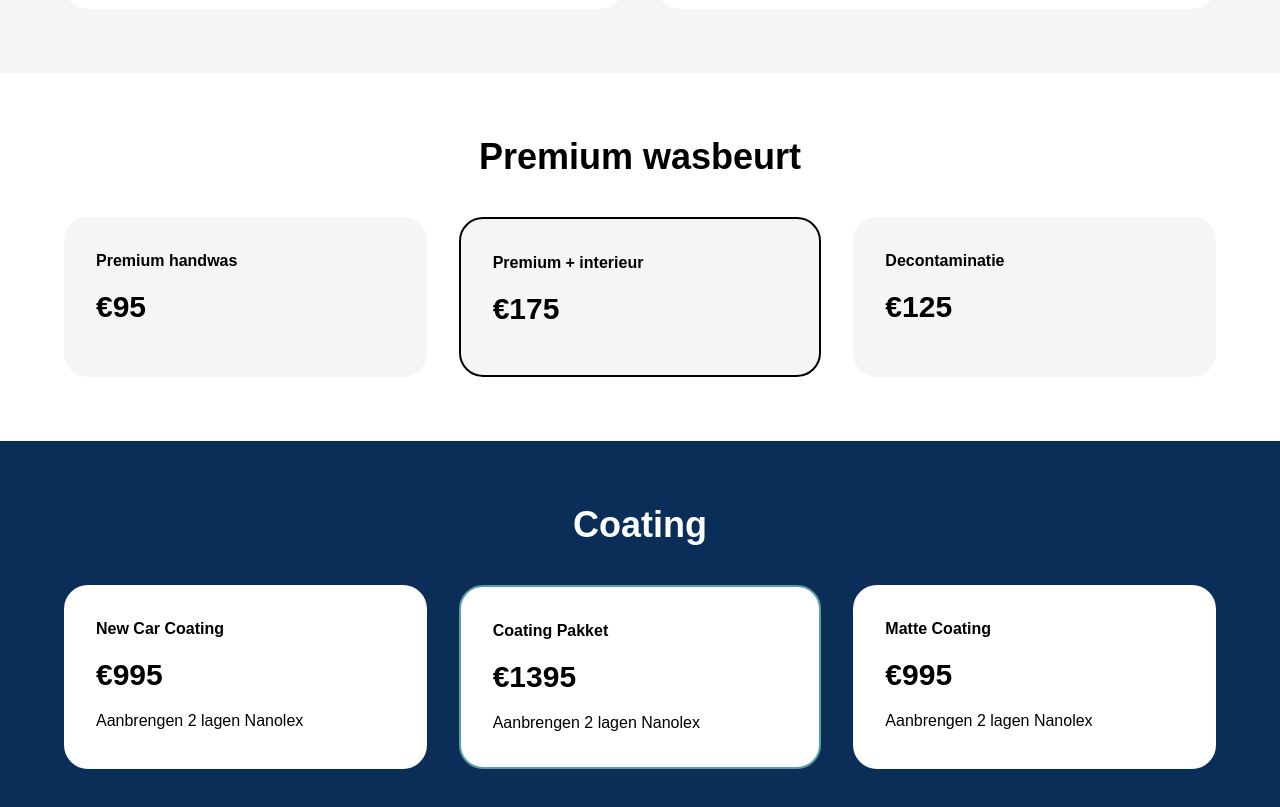
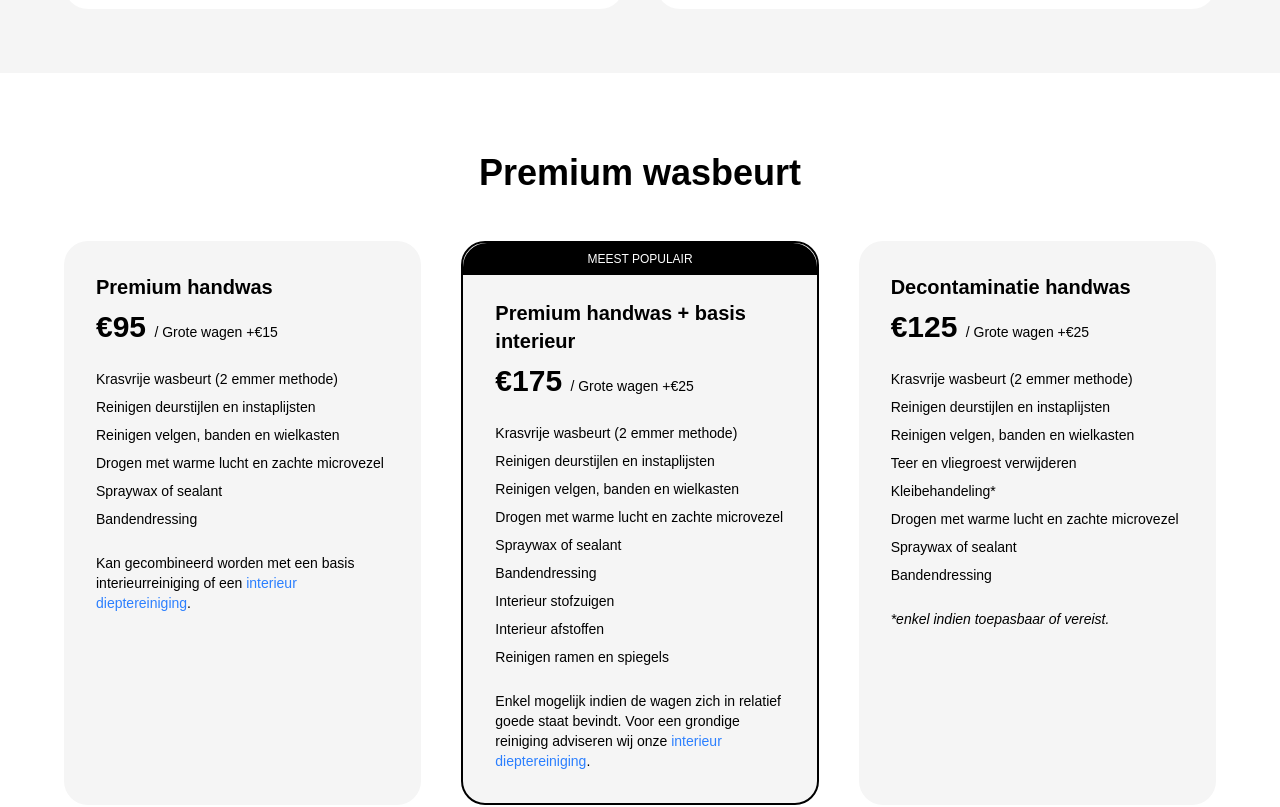
Before and after one commit to rutgerhoudart-hub/car-cleaning-new, a Next.js app: page / in a window 1280 px wide. Shown: the part 2420-3227 px from the top of the page. Built offline with nearby package versions, Linux system fonts and the light colour scheme.

Commit message:
fix premium wasbeurt full text

```diff
--- a/app/page.js
+++ b/app/page.js
@@ -111,26 +111,91 @@ export default function Home() {
       </section>
 
       {/* PREMIUM WASBEURT */}
-      <section className="bg-white text-black py-16 px-6">
-        <h2 className="text-4xl text-center font-bold mb-10">
+<section className="bg-white text-black py-20 px-6">
+  <h2 className="text-4xl text-center font-bold mb-12">
     Premium wasbeurt
   </h2>
 
-        <div className="grid md:grid-cols-3 gap-8 max-w-6xl mx-auto">
+  <div className="grid md:grid-cols-3 gap-10 max-w-6xl mx-auto">
 
+    {/* 1 */}
     <div className="bg-[#f5f5f5] p-8 rounded-3xl">
-            <h3 className="font-bold">Premium handwas</h3>
-            <p className="text-3xl font-bold my-4">€95</p>
+      <h3 className="text-xl font-bold mb-2">Premium handwas</h3>
+
+      <p className="text-3xl font-bold mb-6">
+        €95 <span className="text-sm font-normal">/ Grote wagen +€15</span>
+      </p>
+
+      <ul className="space-y-2 text-sm">
+        <li>Krasvrije wasbeurt (2 emmer methode)</li>
+        <li>Reinigen deurstijlen en instaplijsten</li>
+        <li>Reinigen velgen, banden en wielkasten</li>
+        <li>Drogen met warme lucht en zachte microvezel</li>
+        <li>Spraywax of sealant</li>
+        <li>Bandendressing</li>
+      </ul>
+
+      <p className="text-sm mt-6">
+        Kan gecombineerd worden met een basis interieurreiniging
+        of een <span className="text-blue-500">interieur dieptereiniging</span>.
+      </p>
     </div>
 
-          <div className="bg-[#f5f5f5] p-8 rounded-3xl border-2 border-black">
-            <h3 className="font-bold">Premium + interieur</h3>
-            <p className="text-3xl font-bold my-4">€175</p>
+    {/* 2 */}
+    <div className="bg-[#f5f5f5] p-8 rounded-3xl border-2 border-black relative">
+      <div className="absolute top-0 left-0 right-0 bg-black text-white text-center text-xs py-2 rounded-t-3xl">
+        MEEST POPULAIR
       </div>
 
+      <h3 className="text-xl font-bold mb-2 mt-6">
+        Premium handwas + basis interieur
+      </h3>
+
+      <p className="text-3xl font-bold mb-6">
+        €175 <span className="text-sm font-normal">/ Grote wagen +€25</span>
+      </p>
+
+      <ul className="space-y-2 text-sm">
+        <li>Krasvrije wasbeurt (2 emmer methode)</li>
+        <li>Reinigen deurstijlen en instaplijsten</li>
+        <li>Reinigen velgen, banden en wielkasten</li>
+        <li>Drogen met warme lucht en zachte microvezel</li>
+        <li>Spraywax of sealant</li>
+        <li>Bandendressing</li>
+        <li>Interieur stofzuigen</li>
+        <li>Interieur afstoffen</li>
+        <li>Reinigen ramen en spiegels</li>
+      </ul>
+
+      <p className="text-sm mt-6">
+        Enkel mogelijk indien de wagen zich in relatief goede staat bevindt.
+        Voor een grondige reiniging adviseren wij onze{" "}
+        <span className="text-blue-500">interieur dieptereiniging</span>.
+      </p>
+    </div>
+
+    {/* 3 */}
     <div className="bg-[#f5f5f5] p-8 rounded-3xl">
-            <h3 className="font-bold">Decontaminatie</h3>
-            <p className="text-3xl font-bold my-4">€125</p>
+      <h3 className="text-xl font-bold mb-2">Decontaminatie handwas</h3>
+
+      <p className="text-3xl font-bold mb-6">
+        €125 <span className="text-sm font-normal">/ Grote wagen +€25</span>
+      </p>
+
+      <ul className="space-y-2 text-sm">
+        <li>Krasvrije wasbeurt (2 emmer methode)</li>
+        <li>Reinigen deurstijlen en instaplijsten</li>
+        <li>Reinigen velgen, banden en wielkasten</li>
+        <li>Teer en vliegroest verwijderen</li>
+        <li>Kleibehandeling*</li>
+        <li>Drogen met warme lucht en zachte microvezel</li>
+        <li>Spraywax of sealant</li>
+        <li>Bandendressing</li>
+      </ul>
+
+      <p className="text-sm mt-6 italic">
+        *enkel indien toepasbaar of vereist.
+      </p>
     </div>
 
   </div>
```
Lines whose indentation alone changed are shown as unchanged.
